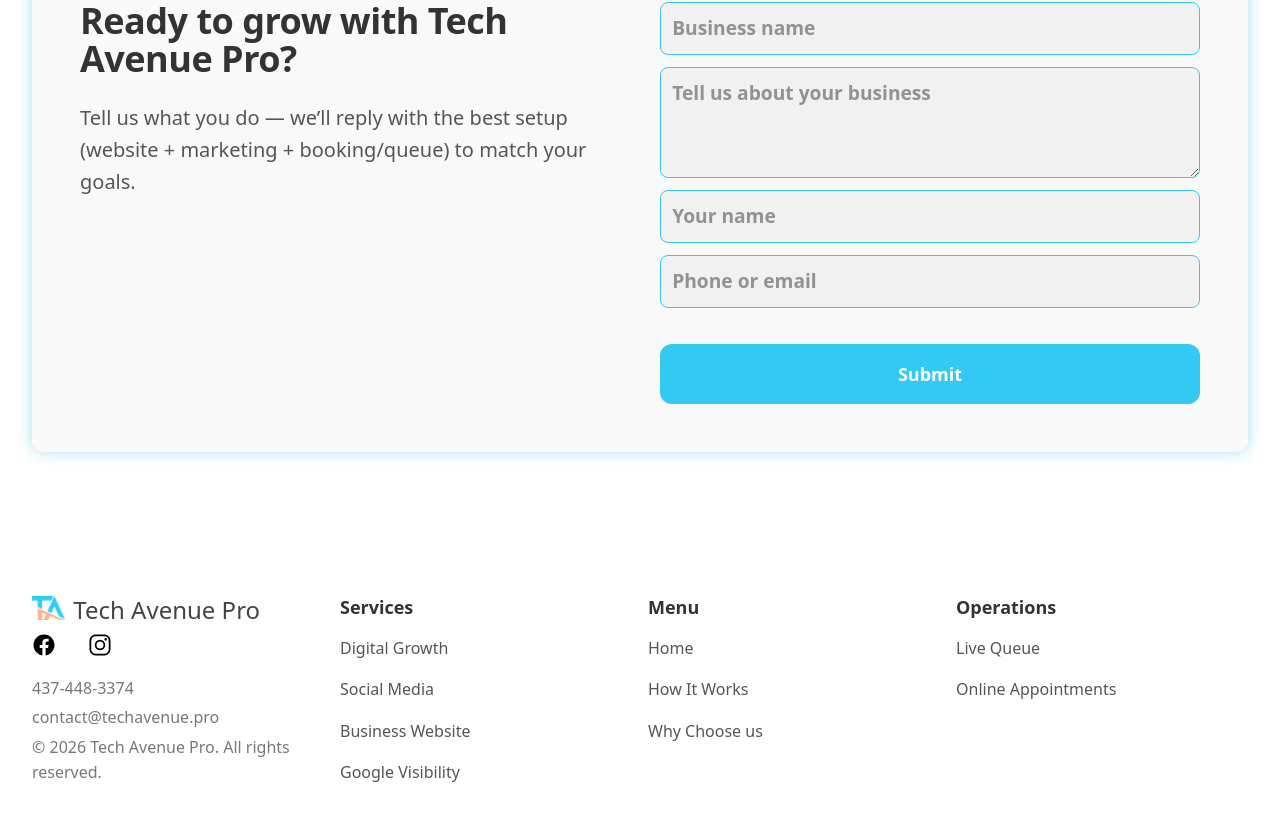
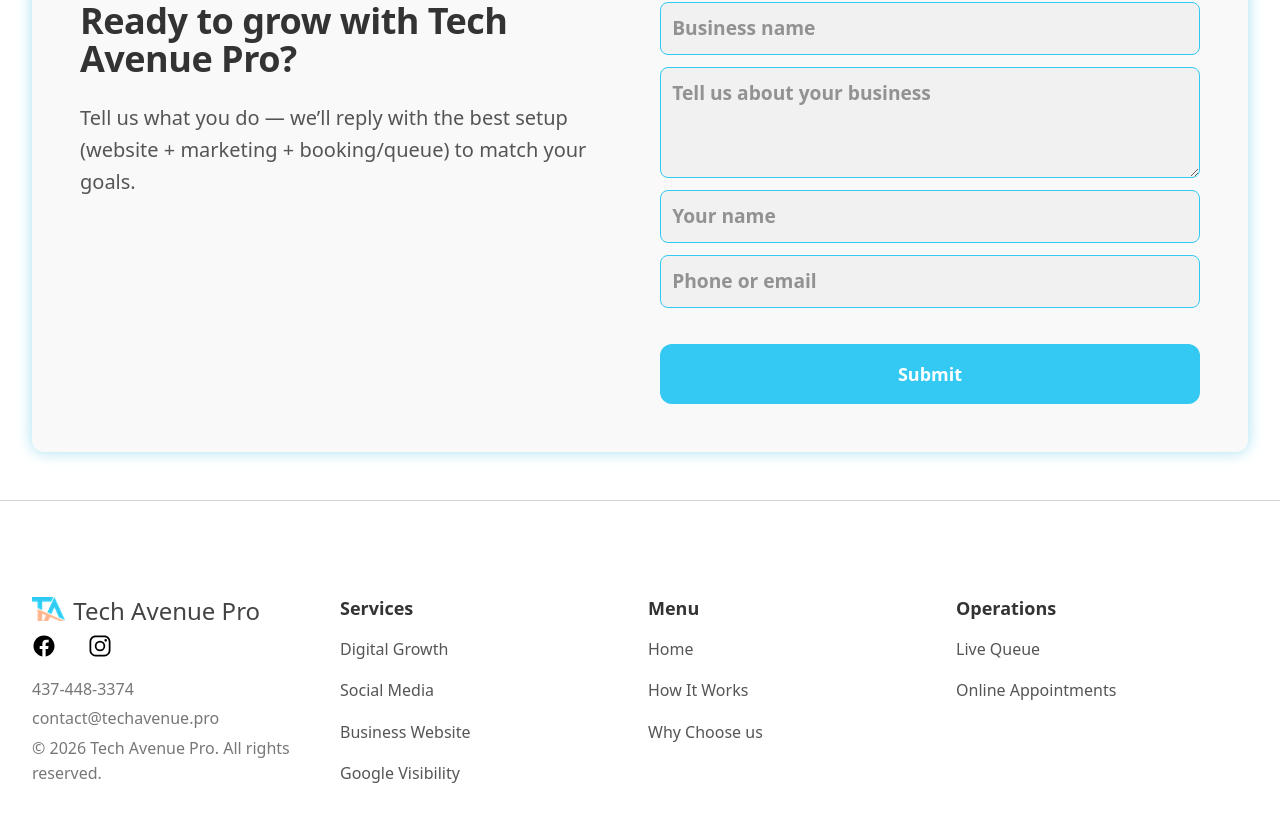
Before and after one commit to tech-avenue-pro/monorepo, a Next.js app in the folder apps/web/: page / in a window 1280 px wide. Shown: the part 4354-5175 px from the top of the page. Built offline with nearby package versions, Linux system fonts and the light colour scheme.

Commit message:
Adding horizontal line before footer

```diff
--- a/apps/web/app/page.tsx
+++ b/apps/web/app/page.tsx
@@ -94,6 +94,7 @@
                     />
                 </RegularContainer>
             </SmallSection>
+            <hr className="my-0 border-gray-300" />
             <RegularSection background={DSLayoutBackground.default}>
                 <RegularContainer>
                     <Footer />
```
